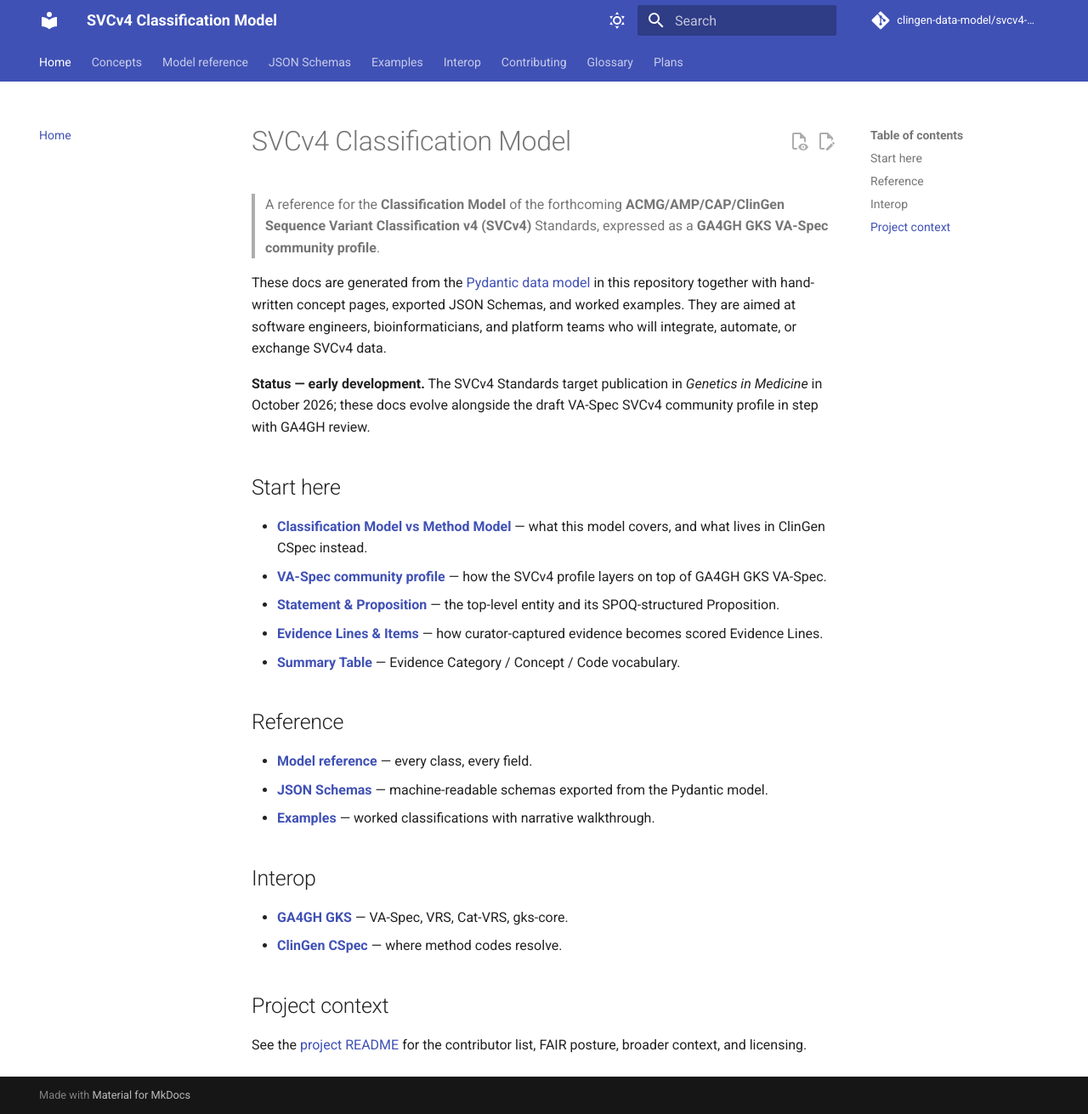
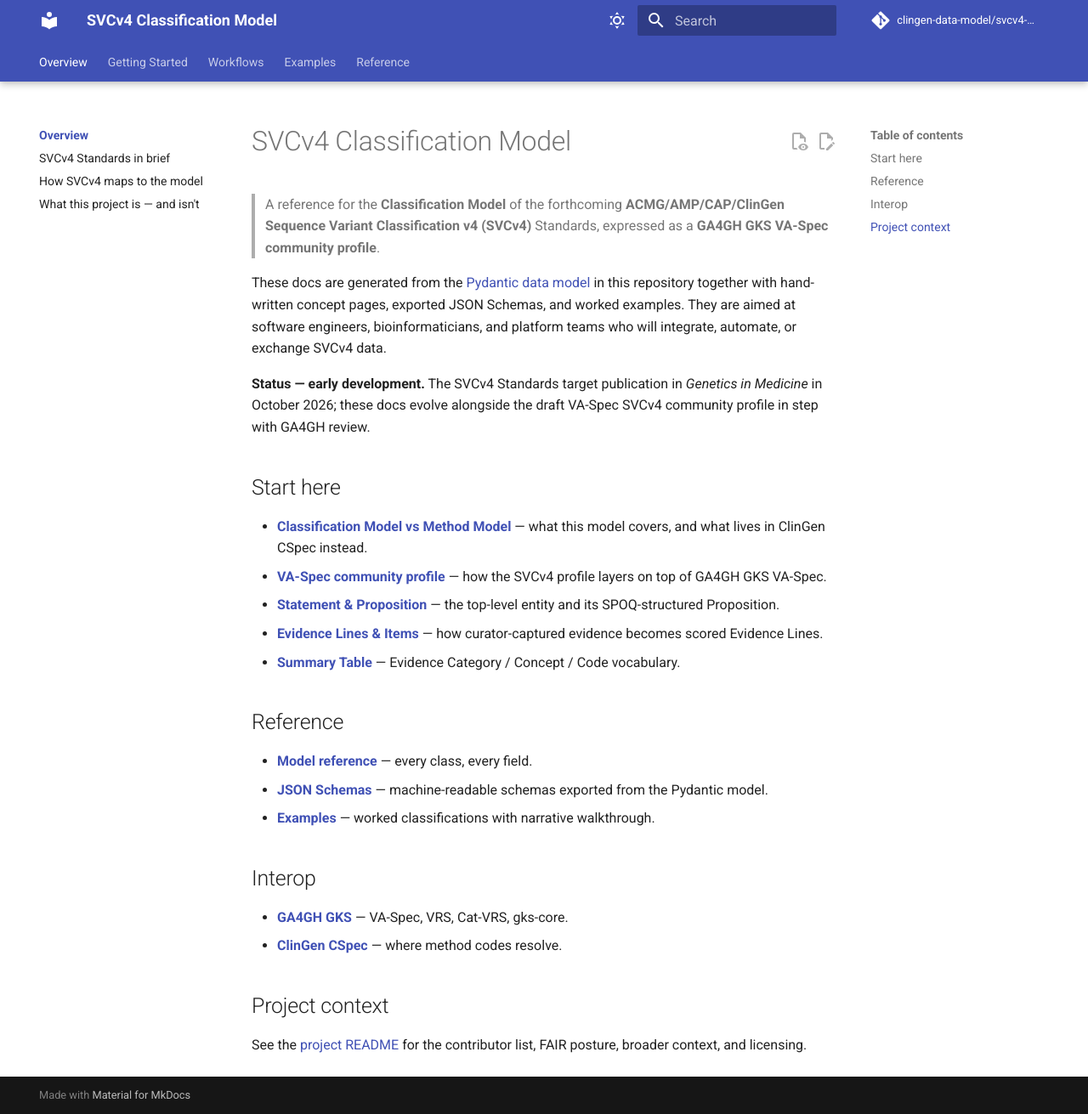
Before and after one commit to clingen-data-model/svcv4-model, an MkDocs documentation site: the page built from docs/index.md, in a window 1280 px wide and 1311 px high. Shown: the whole window at 85% size. Built offline with MkDocs 1.6.1 and Material for MkDocs 9.7.7, drawn with Linux system fonts in a browser that asks for light colours; comment, search, counter and statistics services are not loaded; part of the change alters nothing that is shown.

Commit message:
docs: new top-tab nav, section indexes, sticky tabs, content tabs + Mermaid
Implements Chunk 1 config: Overview/Getting Started/Workflows/Examples/Reference
tabs; navigation.indexes + navigation.tabs.sticky; pymdownx.tabbed and a Mermaid
superfence. Drops the old Concepts/Plans nav layout (scaffold plan kept out of nav).

Co-Authored-By: Claude Opus 4.8 (1M context) <noreply@anthropic.com>

```diff
--- a/mkdocs.yml
+++ b/mkdocs.yml
@@ -10,7 +10,9 @@ theme:
   name: material
   features:
     - navigation.tabs
+    - navigation.tabs.sticky
     - navigation.sections
+    - navigation.indexes
     - navigation.top
     - toc.follow
     - content.code.copy
@@ -56,27 +58,49 @@ markdown_extensions:
   - attr_list
   - md_in_html
   - pymdownx.details
-  - pymdownx.superfences
+  - pymdownx.tabbed:
+      alternate_style: true
+  - pymdownx.superfences:
+      custom_fences:
+        - name: mermaid
+          class: mermaid
+          format: !!python/name:pymdownx.superfences.fence_code_format
   - tables
   - toc:
       permalink: true
 
 nav:
-  - Home: index.md
-  - Concepts:
-      - Classification Model vs Method Model: concepts/classification-vs-method-model.md
-      - VA-Spec community profile: concepts/va-spec-community-profile.md
-      - Statement & Proposition: concepts/statement-and-proposition.md
-      - Evidence Lines & Items: concepts/evidence-lines-and-items.md
-      - Case model: concepts/case-model.md
-      - Summary Table: concepts/summary-table.md
-  - Model reference: model/index.md
-  - JSON Schemas: schemas/index.md
-  - Examples: examples/index.md
-  - Interop:
-      - GA4GH GKS: gks-interop.md
-      - ClinGen CSpec: cspec-interop.md
-  - Contributing: contributing.md
-  - Glossary: glossary.md
-  - Plans:
-      - Initial scaffold (2026-05-19): plans/2026-05-19-initial-scaffold.md
+  - Overview:
+      - Home: index.md
+      - SVCv4 Standards in brief: overview/svcv4-in-brief.md
+      - How SVCv4 maps to the model: overview/alignment.md
+      - What this project is — and isn't: overview/scope.md
+  - Getting Started:
+      - "Show your work: structured evidence": getting-started/show-your-work.md
+      - The assertion framework: getting-started/assertion-framework.md
+      - Evidence Lines & Evidence Items: getting-started/evidence-lines-and-items.md
+      - Capture your first case: getting-started/first-case.md
+  - Workflows:
+      - Workflows overview: workflows/index.md
+      - Human Observational Data: workflows/human-observational-data.md
+      - Clinical Observations (CLN): workflows/clinical-observations.md
+      - Affected (CLN_AFF): workflows/cln-aff.md
+      - De Novo (CLN_DNV): workflows/cln-dnv.md
+      - Alternative Variant (CLN_ALTV): workflows/cln-altv.md
+      - Alternative Gene (CLN_ALTG): workflows/cln-altg.md
+      - Unaffected (CLN_UAF): workflows/cln-uaf.md
+      - Population & Locus Specificity: workflows/pop-loc.md
+      - Variant Impact: workflows/variant-impact.md
+      - Case model & applicability: workflows/case-model.md
+  - Examples:
+      - Examples overview: examples/index.md
+  - Reference:
+      - Model reference: reference/model.md
+      - JSON Schemas: reference/schemas.md
+      - Summary Table: reference/summary-table.md
+      - VA-Spec community profile: reference/va-spec-profile.md
+      - Glossary: reference/glossary.md
+      - "Interop: GA4GH GKS": reference/gks-interop.md
+      - "Interop: ClinGen CSpec": reference/cspec-interop.md
+      - Contributing: reference/contributing.md
+      - Credits & acknowledgements: reference/credits.md
```
